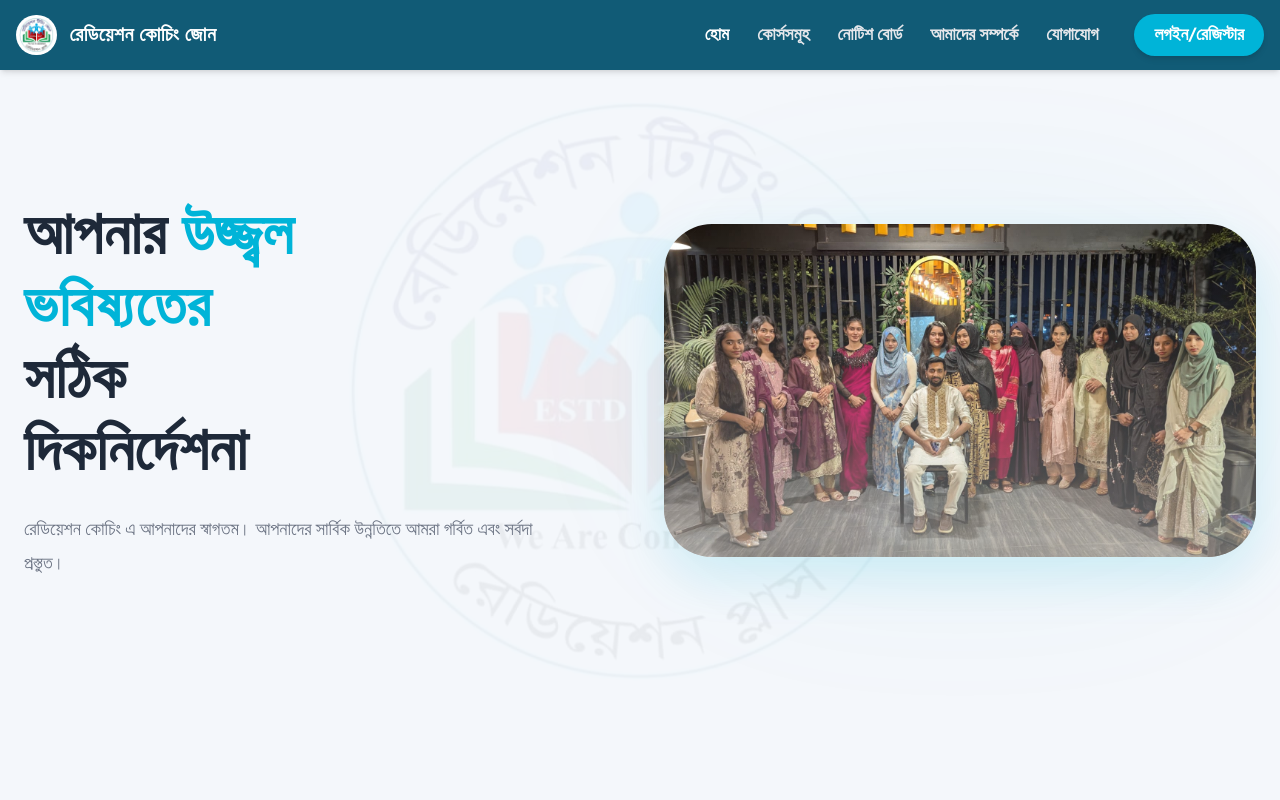
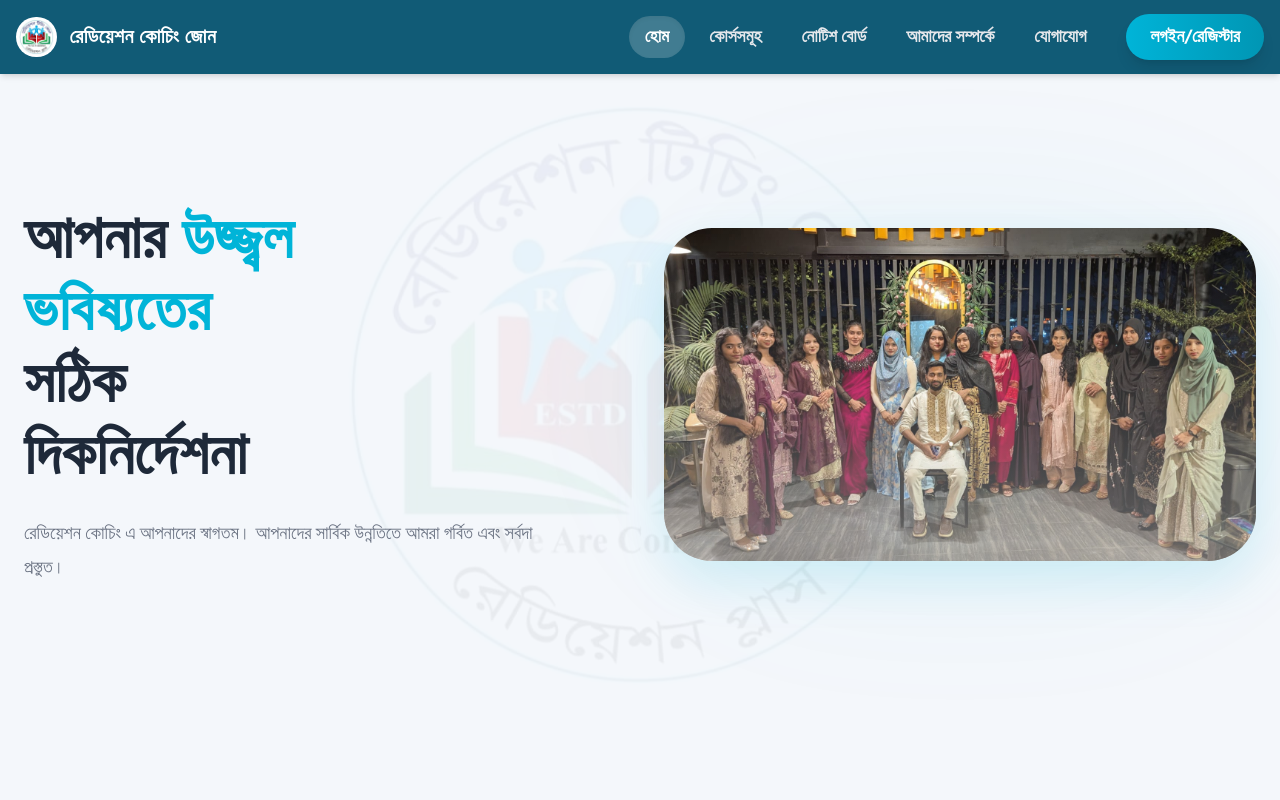
Before and after one commit to Supto71/Radiation-Coaching, a React (Vite) app in the folder frontend/: page / in a window 1280 px wide. Shown: the top 800 px of the page. Built offline with nearby package versions, Linux system fonts and the light colour scheme.

Commit message:
Update navbar buttons with modern hover effects

```diff
--- a/frontend/src/components/Navbar.jsx
+++ b/frontend/src/components/Navbar.jsx
@@ -25,24 +25,27 @@ const Navbar = () => {
         </Link>
 
         {/* Desktop Menu */}
-        <div className="hidden lg:flex space-x-7 items-center">
+        <div className="hidden lg:flex space-x-2 items-center">
           {navLinks.map((link) => (
             <Link
               key={link.name}
               to={link.path}
-              className={`text-[15px] font-bold transition-colors ${
-                location.pathname === link.path ? 'text-white' : 'text-gray-200 hover:text-white'
+              className={`text-[15px] font-bold px-4 py-2 rounded-full transition-all duration-300 ${
+                location.pathname === link.path
+                  ? 'bg-white/20 text-white shadow-inner'
+                  : 'text-gray-200 hover:bg-white/10 hover:text-white'
               }`}
             >
               {link.name}
             </Link>
           ))}
-          <div className="hidden lg:flex items-center pl-2">
+          <div className="hidden lg:flex items-center pl-4">
             <Link
               to="/login"
-              className="bg-[#00b4d8] text-white px-5 py-2 rounded-full shadow-md hover:bg-[#0096b4] transition-all transform hover:-translate-y-0.5 font-bold text-[15px]"
+              className="relative overflow-hidden group bg-gradient-to-r from-[#00b4d8] to-[#0096b4] text-white px-6 py-2.5 rounded-full shadow-lg transition-all transform hover:-translate-y-0.5 hover:shadow-[0_0_20px_rgba(0,180,216,0.4)] font-bold text-[15px]"
             >
-              লগইন/রেজিস্টার
+              <span className="relative z-10">লগইন/রেজিস্টার</span>
+              <div className="absolute inset-0 bg-white/20 translate-y-full group-hover:translate-y-0 transition-transform duration-300"></div>
             </Link>
           </div>
         </div>
```
